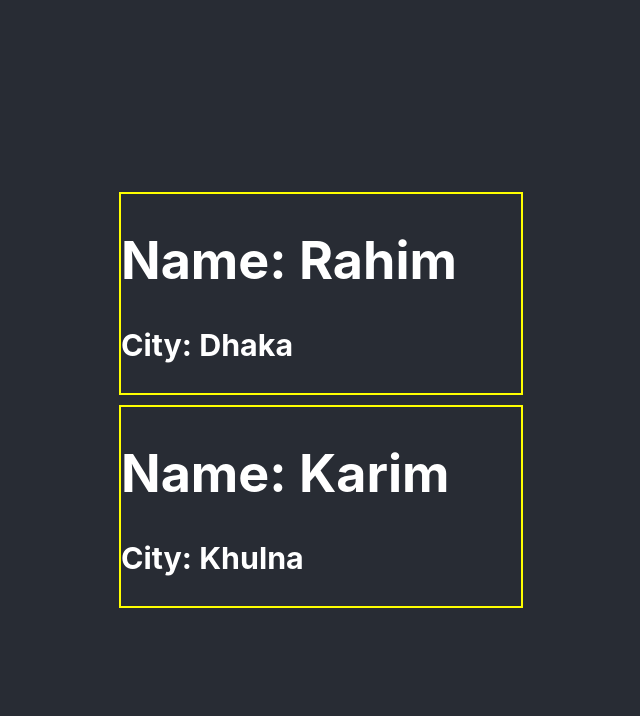
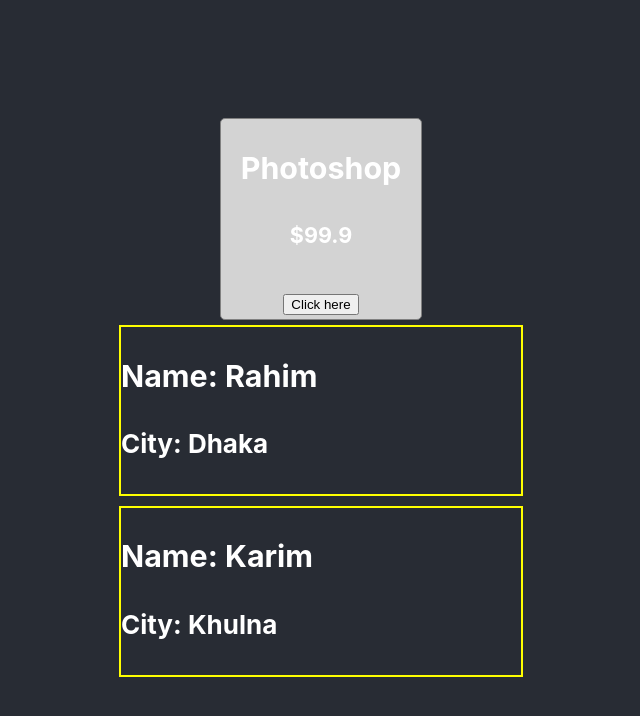
Before and after one commit to emran899dev/react-core-concept, a React (Create React App) app: page / in a window 1280 px wide. Shown: the top 716 px of the page, without its empty margins (319-959 px from the left). Built offline with nearby package versions, Linux system fonts and the light colour scheme.

Commit message:
added product system-1

```diff
--- a/src/App.js
+++ b/src/App.js
@@ -4,16 +4,44 @@ import './App.css';
 function App() {
   const personName = ['Rahim', 'Karim', 'Jabbar']
   const cityName = ['Dhaka', 'Khulna']
+
   const personAddress = {
     city1: cityName[0],
     city2: cityName[1]
   }
+
+  const products = [
+
+    { name: 'Photoshop', price: '$99.9' },
+    { name: 'Illustrator', price: '$55' }
+
+  ]
   return (
     <header className="App-header">
+      <Product name={products[0].name} price={products[0].price}></Product>
       <Person name={personName[0]} address={personAddress.city1}></Person>
       <Person name={personName[1]} address={personAddress.city2}></Person>
     </header>
   );
+}
+
+function Product(props) {
+  const productStyle = {
+    border: '1px solid gray',
+    borderRadius: '5px',
+    backgroundColor: 'lightgray',
+    height: '200px',
+    width: '200px',
+    float: 'left',
+    textAlign: 'center'
+  }
+  return (
+    <div style={productStyle}>
+      <h3>{props.name}</h3>
+      <h5>{props.price}</h5>
+      <button>Click here</button>
+    </div>
+  )
 }
 
 function Person(props) {
@@ -24,8 +52,8 @@ function Person(props) {
   }
   return (
     <div style={personStyle}>
-      <h1>Name: {props.name}</h1>
-      <h3>City: {props.address}</h3>
+      <h3>Name: {props.name}</h3>
+      <h4>City: {props.address}</h4>
     </div>
   )
 }
```
